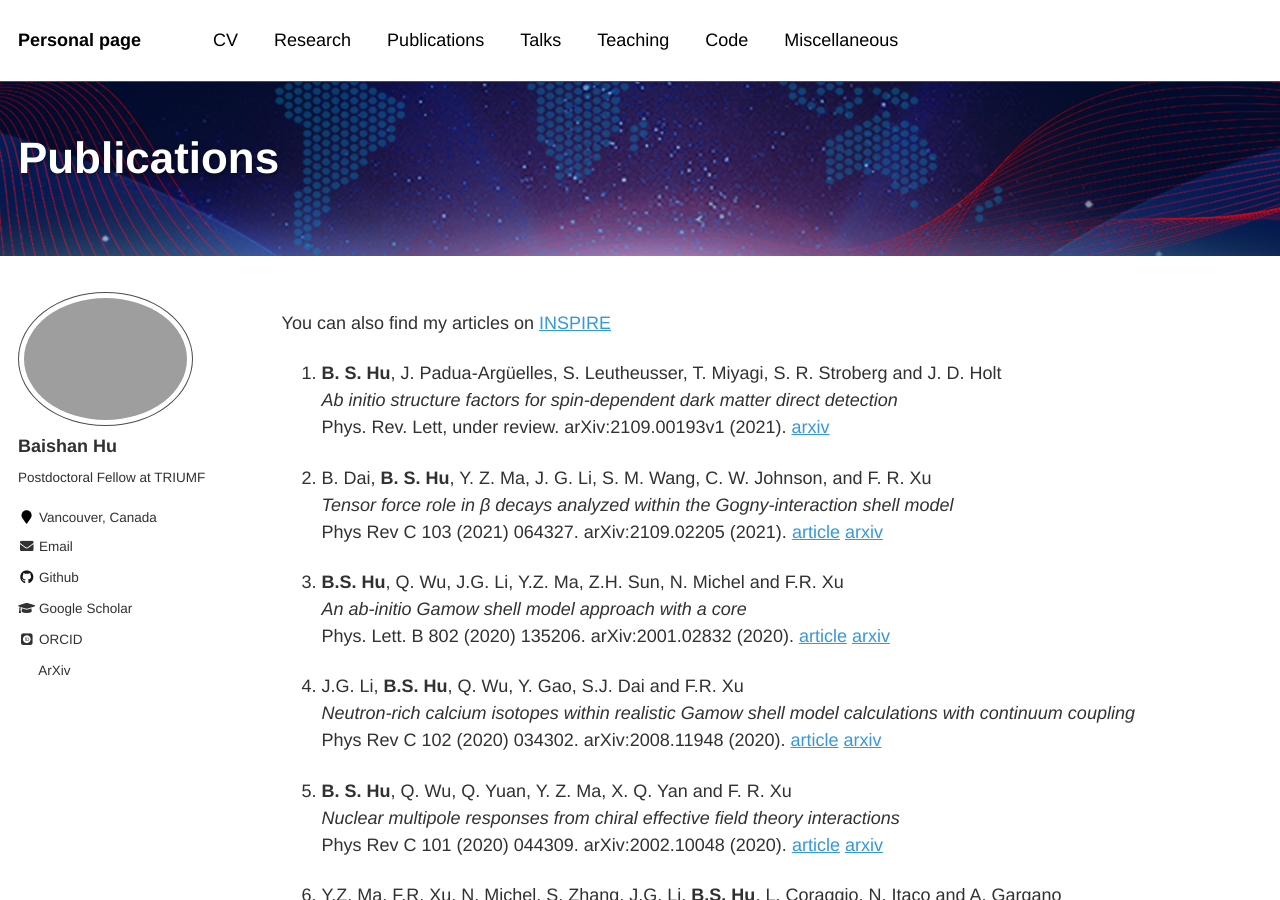
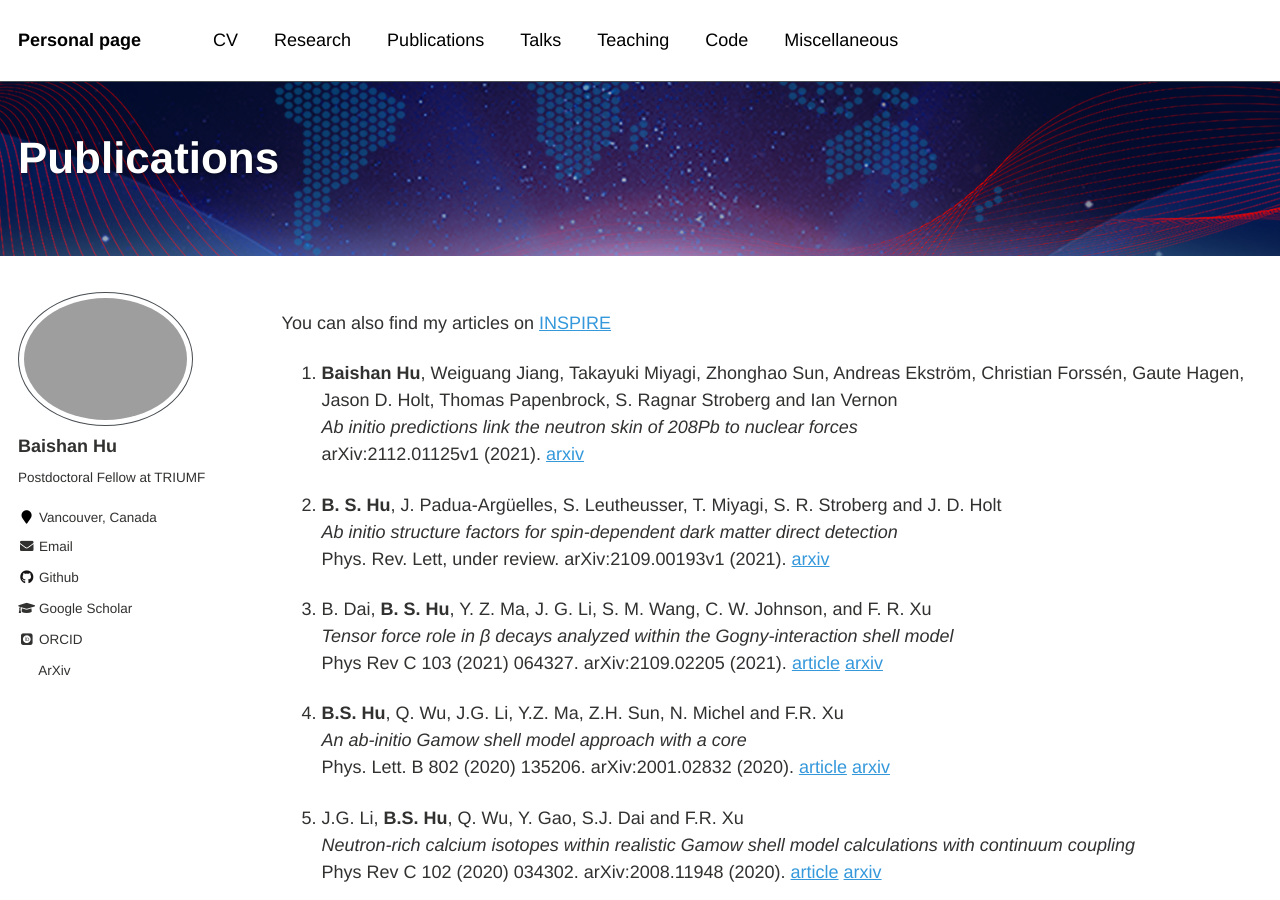
Before and after one commit to BaishanHu/baishanhu.github.io, a Jekyll site: the page built from _pages/publications.md, in a window 1280 px wide and 900 px high. Built offline with Jekyll 4.4.1, drawn with Linux system fonts in a browser that asks for light colours; some web fonts are replaced; formulas are drawn with MathJax 3.

Commit message:
One more paper

```diff
--- a/_pages/publications.md
+++ b/_pages/publications.md
@@ -20,98 +20,102 @@ header:
 
 You can also find my articles on [INSPIRE](https://inspirehep.net/authors/1763531)
 
-1. **B. S. Hu**, J. Padua-Argüelles, S. Leutheusser, T. Miyagi, S. R. Stroberg and J. D. Holt
+1. **Baishan Hu**, Weiguang Jiang, Takayuki Miyagi, Zhonghao Sun, Andreas Ekström, Christian Forssén, Gaute Hagen, Jason D. Holt, Thomas Papenbrock, S. Ragnar Stroberg and Ian Vernon
+  <br/>_Ab initio predictions link the neutron skin of 208Pb to nuclear forces_
+  arXiv:2112.01125v1 (2021). [arxiv](https://arxiv.org/abs/2112.01125v1)
+
+2. **B. S. Hu**, J. Padua-Argüelles, S. Leutheusser, T. Miyagi, S. R. Stroberg and J. D. Holt
   <br/>_Ab initio structure factors for spin-dependent dark matter direct detection_
   Phys. Rev. Lett, under review. arXiv:2109.00193v1 (2021). [arxiv](https://arxiv.org/abs/2109.00193)
 
-2. B. Dai, **B. S. Hu**, Y. Z. Ma, J. G. Li, S. M. Wang, C. W. Johnson, and F. R. Xu
+3. B. Dai, **B. S. Hu**, Y. Z. Ma, J. G. Li, S. M. Wang, C. W. Johnson, and F. R. Xu
   _Tensor force role in β decays analyzed within the Gogny-interaction shell model_
   Phys Rev C 103 (2021) 064327. arXiv:2109.02205 (2021). [article](https://journals.aps.org/prc/abstract/10.1103/PhysRevC.103.064327)  [arxiv](https://arxiv.org/abs/2109.02205)
 
-3. **B.S. Hu**, Q. Wu, J.G. Li, Y.Z. Ma, Z.H. Sun, N. Michel and F.R. Xu
+4. **B.S. Hu**, Q. Wu, J.G. Li, Y.Z. Ma, Z.H. Sun, N. Michel and F.R. Xu
   <br/>_An ab-initio Gamow shell model approach with a core_
   Phys. Lett. B 802 (2020) 135206. arXiv:2001.02832 (2020). [article](https://doi.org/10.1016/j.physletb.2020.135206) [arxiv](https://arxiv.org/abs/2001.02832)
 
-4. J.G. Li, **B.S. Hu**, Q. Wu, Y. Gao, S.J. Dai and F.R. Xu
+5. J.G. Li, **B.S. Hu**, Q. Wu, Y. Gao, S.J. Dai and F.R. Xu
   _Neutron-rich calcium isotopes within realistic Gamow shell model calculations with continuum coupling_
   Phys Rev C 102 (2020) 034302. arXiv:2008.11948 (2020). [article](https://journals.aps.org/prc/abstract/10.1103/PhysRevC.102.034302)  [arxiv](https://arxiv.org/abs/2008.11948)
 
-5. **B. S. Hu**, Q. Wu, Q. Yuan, Y. Z. Ma, X. Q. Yan and F. R. Xu
+6. **B. S. Hu**, Q. Wu, Q. Yuan, Y. Z. Ma, X. Q. Yan and F. R. Xu
   <br/>_Nuclear multipole responses from chiral effective field theory interactions_
   Phys Rev C 101 (2020) 044309. arXiv:2002.10048 (2020). [article](https://journals.aps.org/prc/abstract/10.1103/PhysRevC.101.044309) [arxiv](https://arxiv.org/abs/2002.10048)
 
-6. Y.Z. Ma, F.R. Xu, N. Michel, S. Zhang, J.G. Li, **B.S. Hu**, L. Coraggio, N. Itaco and A. Gargano
+7. Y.Z. Ma, F.R. Xu, N. Michel, S. Zhang, J.G. Li, **B.S. Hu**, L. Coraggio, N. Itaco and A. Gargano
   <br/>_Continuum and three-nucleon force in Borromean system: The $^{17}\text{Ne}$ case_
   Phys. Lett. B 808 (2020) 135673. arXiv:2008.01420v2 (2020). [article](https://doi.org/10.1016/j.physletb.2020.135673) [arxiv](https://arxiv.org/abs/2008.01420v2)
 
-7. Calvin W. Johnson, et al.
+8. Calvin W. Johnson, et al.
   <br/>_White paper: From bound states to the continuum_
   J. Phys. G: Nucl. Part. Phys. 47 (2020) 123001. arXiv:1912.00451 (2020). [article](https://iopscience.iop.org/article/10.1088/1361-6471/abb129) [arxiv](https://arxiv.org/abs/1912.00451)
 
-8. Y. Jiang, et al.
+9. Y. Jiang, et al.
   <br/>_Quadrupole deformation of $^{16}$C studied by proton and deuteron inelastic scattering_
   Phys Rev C 101 (2020) 024601. [article](https://journals.aps.org/prc/abstract/10.1103/PhysRevC.101.024601)
 
-9. Y.Z. Ma, F.R. Xu, L. Coraggio, **B.S. Hu**, J.G. Li, T. Fukui, L. De Angelis, N. Itaco and A. Gargano
+10. Y.Z. Ma, F.R. Xu, L. Coraggio, **B.S. Hu**, J.G. Li, T. Fukui, L. De Angelis, N. Itaco and A. Gargano
   <br/>_Chiral three-nucleon force and continuum for dripline nuclei and beyond_
   Phys. Lett. B 802 (2020) 135257. arXiv:2008.00430 (2020). [article](https://doi.org/10.1016/j.physletb.2020.135257)  [arxiv](https://arxiv.org/abs/2008.00430)
 
-10. X. Y. Chen, Z. Zhou, W. G. Jiang, **B. S. Hu** and F. R. Xu
+11. X. Y. Chen, Z. Zhou, W. G. Jiang, **B. S. Hu** and F. R. Xu
   <br/>_p-shell hypernuclear energy spectra using the Gogny-interaction shell model_
   J. Phys. G: Nucl. Part. Phys. 46 (2019) 125106. arXiv:1810.08806 (2019). [article](https://doi.org/10.1088/1361-6471/ab4d94) [arxiv](https://arxiv.org/abs/1810.08806)
 
-11. Q. Wu, F. R. Xu, **B. S. Hu** and J. G. Li
+12. Q. Wu, F. R. Xu, **B. S. Hu** and J. G. Li
   <br/>_Perturbation calculations of nucleon–nucleon effective interactions in the Hartree–Fock basis_
   J. Phys. G: Nucl. Part. Phys. 46 (2019) 055104. arXiv:1806.09165 (2019). [article](https://doi.org/10.1088/1361-6471/ab0ef1) [arxiv](https://arxiv.org/abs/1806.09165)
 
- 12. J. G. Li, N. Michel, **B. S. Hu**, W. Zuo and F. R. Xu
+ 13. J. G. Li, N. Michel, **B. S. Hu**, W. Zuo and F. R. Xu
   <br/>_Ab initio no-core Gamow shell-model calculations of multineutron systems_
   Phys Rev C 100 (2019) 054313. arXiv:1911.06485 (2019). [article](https://journals.aps.org/prc/abstract/10.1103/PhysRevC.100.054313)  [arxiv](https://arxiv.org/abs/1911.06485)
 
-13. **B. S. Hu**, Q. Wu, Z. H. Sun and F. R. Xu
+14. **B. S. Hu**, Q. Wu, Z. H. Sun and F. R. Xu
   <br/>_Ab initio Gamow in-medium similarity renormalization group with resonance and continuum_
   Phys Rev C 99 (2019) 061302(R). arXiv:1906.10539 (2019). [article](https://journals.aps.org/prc/abstract/10.1103/PhysRevC.99.061302) [arxiv](https://arxiv.org/abs/1906.10539)
 
-14. Q. Wu, **B. S. Hu**, F. R. Xu, Y. Z. Ma, S. J. Dai, Z. H. Sun and G. R. Jansen
+15. Q. Wu, **B. S. Hu**, F. R. Xu, Y. Z. Ma, S. J. Dai, Z. H. Sun and G. R. Jansen
  <br/> _Chiral NNLO$\_{sat}$ descriptions of nuclear multipole resonances within the random-phase approximation_
   Phys. Rev. C 97 (2018) 054306. arXiv:1801.04454 (2018). [article](https://journals.aps.org/prc/abstract/10.1103/PhysRevC.97.054306) [arxiv](https://arxiv.org/abs/1801.04454)
 
-15. **B. S. Hu**, T. Li and F. R. Xu
+16. **B. S. Hu**, T. Li and F. R. Xu
   <br/>_Ab initio Rayleigh-Schrödinger perturbation calculation including three-body force_
   <br/>arXiv:1810.08804 (2018). [arxiv](https://arxiv.org/abs/1810.08804v1)
 
-16. W. G. Jiang, **B. S. Hu**, Z. H. Sun, and F. R. Xu
+17. W. G. Jiang, **B. S. Hu**, Z. H. Sun, and F. R. Xu
   <br/>_Gogny-force-derived effective shell-model Hamiltonian_
   Phys Rev C 98 (2018) 044320. arXiv:1809.01292 (2018). [article](https://doi.org/10.1103/PhysRevC.98.044320) [arxiv](https://arxiv.org/abs/1809.01292)
 
-17. Si-Jie Dai, Fu-Rong Xu, Jian-Guo Li, **Bai-Shan Hu** and Zhong-Hao Sun
+18. Si-Jie Dai, Fu-Rong Xu, Jian-Guo Li, **Bai-Shan Hu** and Zhong-Hao Sun
   <br/>_Continuum effect in resonance spectra of neutron-rich oxygen isotopes_
   Chinese Physics C 42 (2018) 114106. [article](https://iopscience.iop.org/article/10.1088/1674-1137/42/11/114106)
 
-18. **B. S. Hu**, F. R. Xu, Q. Wu, Y. Z. Ma and Z. H. Sun
+19. **B. S. Hu**, F. R. Xu, Q. Wu, Y. Z. Ma and Z. H. Sun
   <br/>_Brueckner-Hartree-Fock calculations for finite nuclei with renormalized realistic forces_
   Phys Rev C 95 (2017) 034321. arXiv:1609.02675 (2017). [article](https://doi.org/10.1103/PhysRevC.95.034321) [arxiv](https://arxiv.org/abs/1609.02675)
 
-19. **B. S. Hu**, Q. Wu and F. R. Xu
+20. **B. S. Hu**, Q. Wu and F. R. Xu
   <br/>_Ab initio many-body perturbation theory and no-core shell model_
   Chinese Physics C 41 (2017) 104101. [article](http://dx.doi.org/10.1088/1674-1137/41/10/104101)
 
-20. Z. H. Sun, Q. Wu, Z. H. Zhao, **B. S. Hu**, S. J. Dai and F. R. Xu
+21. Z. H. Sun, Q. Wu, Z. H. Zhao, **B. S. Hu**, S. J. Dai and F. R. Xu
   <br/>_Resonance and continuum Gamow shell model with realistic nuclear forces_
   Phys. Lett. B 769 (2017) 227–232. [article](http://dx.doi.org/10.1016/j.physletb.2017.03.054)
 
-21. WeiGuang Jiang, **BaiShan Hu**, FuRong Xu, Rui Han, and Hui Hua
+22. WeiGuang Jiang, **BaiShan Hu**, FuRong Xu, Rui Han, and Hui Hua
   <br/>_$\beta$-decay studies approaching the N=20 island of inversion with a new shell-model Hamiltonian_
   SCIENCE CHINA: Physics, Mechanics & Astronomy 60 (2017) 082011. [article](https://doi.org/10.1007/s11433-017-9032-6)
 
-22. **B. S. Hu**, F. R. Xu, Z. H. Sun, J. P. Vary and T. Li
+23. **B. S. Hu**, F. R. Xu, Z. H. Sun, J. P. Vary and T. Li
   <br/>_Ab initio nuclear many-body perturbation calculations in the Hartree-Fock basis_
   Phys Rev C 94 (2016) 014303. arXiv:1604.07146 (2016). [article](http://dx.doi.org/10.1103/PhysRevC.94.014303) [arxiv](https://arxiv.org/abs/1604.07146)
 
-23. X. J. Bao, H. F. Zhang, **B. S. Hu**, G. Royer and J. Q. Li
+24. X. J. Bao, H. F. Zhang, **B. S. Hu**, G. Royer and J. Q. Li
   <br/>_Half-lives of cluster radioactivity with a generalized liquid-drop model_
   J. Phys. G: Nucl. Part. Phys. 39 (2012) 095103 (12pp). [article](http://dx.doi.org/10.1088/0954-3899/39/9/095103)
 
-24. F. R. Xu, Z. H. Sun, Q. Wu, **B. S. Hu** and S. J. Dai
+25. F. R. Xu, Z. H. Sun, Q. Wu, **B. S. Hu** and S. J. Dai
   <br/>_Realistic Gamow shell model for resonance and continuum in atomic nuclei_
   IOP Conf. Series: Journal of Physics: Conf. Series 966 (2018) 012042. [article](http://iopscience.iop.org/article/10.1088/1742-6596/966/1/012042)
```
Also changed, not shown: 1 other file.
